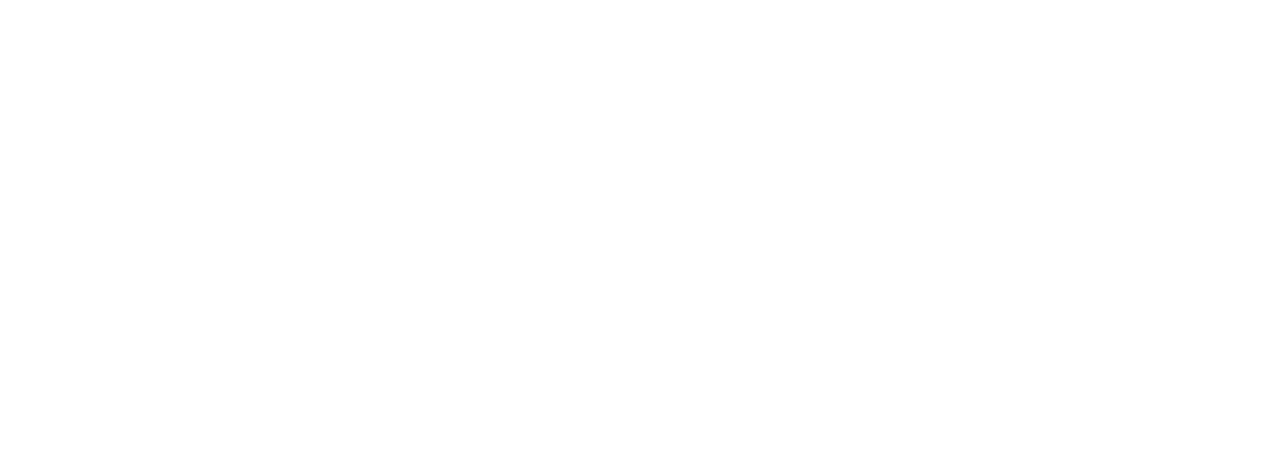
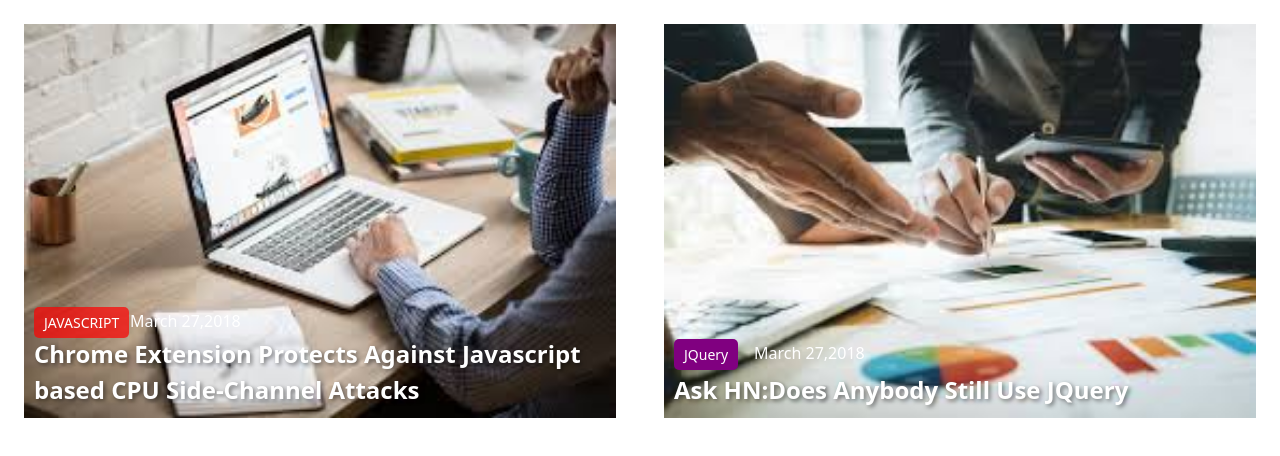
Before and after one commit to matrixinfosolution/mis_design, a React (Create React App) app: page /text in a window 1280 px wide. Before the commit this address had no page. Shown: the top 456 px of the page. Built offline with nearby package versions, Linux system fonts and the light colour scheme.

Commit message:
TextOverImages

```diff
--- /dev/null
+++ b/src/TextOverImages.css
@@ -0,0 +1,117 @@
+.container {
+    display: flex;
+    flex-wrap: wrap;
+    align-items: center;/* Space between images */
+    justify-content: center; /* Center content horizontally */
+  }
+  /* Image container */
+  .image-container {
+    position: relative;
+    width: 100%;
+    max-width: 600px; /* Maximum width for the image */
+  }
+
+  /* Styling for the image */
+  .image {
+    width: 100%;
+    height: auto;
+    display: block;
+   /* Optional: rounded corners */
+  }
+
+  /* Text overlay styling */
+  .text-overlay {
+    position: absolute;
+    bottom: 0;
+  left: 0;
+    font-size: 24px;
+    color: white;
+    font-weight: bold;
+    text-shadow: 2px 2px 4px rgba(0, 0, 0, 0.5);
+    text-align: left;
+    padding: 10px;
+
+  }
+  .tag{
+    position: absolute;
+    bottom: 5rem;
+    left: 10px;
+    font-size: 14px;
+    color: white;
+    display: flex;
+    border-radius: 5px;
+  }
+  .date {
+    position: absolute;
+    bottom: 5rem; /* Position it near the bottom */
+    left: 6rem; /* Position it to the right */
+    color: white;
+    font-size: 16px;
+    /* Semi-transparent black background */
+    padding: 5px 10px;
+    border-radius: 5px;
+    font-weight: normal;
+  }
+  .date1{
+    position: absolute;
+    bottom: 3rem; /* Position it near the bottom */
+    left: 5rem; /* Position it to the right */
+    color: white;
+    font-size: 16px;
+    /* Semi-transparent black background */
+    padding: 5px 10px;
+    border-radius: 5px;
+    font-weight: normal;
+  }
+  /* Tag overlay styling */
+  .tag-overlay {
+    position: absolute;
+    bottom: 5rem;
+    left: 10px;
+    font-size: 14px;
+    color: white;
+    background: rgba(255, 0, 0, 0.7); /* Red background */
+    padding: 5px 10px;
+    border-radius: 5px;
+  }
+  .tag-overlay1 {
+    position: absolute;
+    bottom: 3rem;
+    left: 10px;
+    font-size: 14px;
+    color: white;
+    background: purple;/* Red background */
+    padding: 5px 10px;
+    border-radius: 5px;
+  }
+
+  /* Responsive design */
+  @media (max-width: 768px) {
+    .image-container {
+      max-width: 100%; /* Allow the image to take full width on smaller screens */
+    }
+
+    .tag-overlay {
+      font-size: 12px; /* Make tag text smaller on mobile */
+      padding: 4px 8px;
+    }
+
+    .text-overlay {
+      font-size: 16px; /* Smaller font size for text on mobile */
+      padding: 8px;
+    }
+
+    .date {
+      font-size: 14px; /* Smaller font size for date on mobile */
+      padding: 4px 8px;
+    }
+    .tag-overlay1 {
+        font-size: 12px; /* Make tag text smaller on mobile */
+        padding: 4px 8px;
+      }
+      .date1 {
+        font-size: 14px; /* Smaller font size for date on mobile */
+        padding: 4px 8px;
+      }
+
+  }
--- /dev/null
+++ b/src/TextOverImages.js
@@ -0,0 +1,49 @@
+import React from 'react';
+import Container from 'react-bootstrap/Container';
+import Row from 'react-bootstrap/Row';
+import Col from 'react-bootstrap/Col';
+import 'bootstrap/dist/css/bootstrap.min.css';
+import './TextOverImages.css';
+import java from './Images/java.jpg';
+import script from './Images/script.jpg';
+const TextOverImages=()=>{
+    return (
+        <Container fluid>
+            <Row>
+                <Col lg={6} md={6} sm={12} className='p-4 container'>
+
+
+          <div className="image-container">
+            <img
+              className="image"
+              src={java}
+              alt="Placeholder"
+            />
+
+            <div className="tag-overlay">JAVASCRIPT</div>
+            <div className="date">March 27,2018</div>
+            <div className="text-overlay">Chrome Extension Protects Against Javascript based CPU Side-Channel Attacks</div>
+
+          </div>
+          </Col>
+          <Col lg={6} md={6} sm={12} className='p-4 container'>
+
+        <div className="image-container">
+        <img
+          className="image"
+          src={script}
+          alt="Image 2"
+        />
+        <div className="tag-overlay1">JQuery</div>
+            <div className="date1">March 27,2018</div>
+            <div className="text-overlay">Ask HN:Does Anybody Still Use JQuery</div>
+      </div>
+
+        </Col>
+        </Row>
+
+        </Container>
+      );
+
+}
+export default TextOverImages;
--- a/src/index.js
+++ b/src/index.js
@@ -16,6 +16,7 @@
 import reportWebVitals from './reportWebVitals';
 import { render } from "react-dom";
 import Testing from './Components/Test/Testing';
+import TextOverImages from './TextOverImages';
 
 const root = document.getElementById("root");
 const queryClient = new QueryClient();
@@ -28,6 +29,7 @@
         <Routes>
            <Route path="/" element={<App/>}/>
            <Route path="/test" element={<Testing/>}/>
+           <Route path="/text" element={<TextOverImages/>}/>
         </Routes>
       </BrowserRouter>
       </QueryClientProvider>
```
Also changed, not shown: src/Images/java.jpg (added), src/Images/script.jpg (added).
